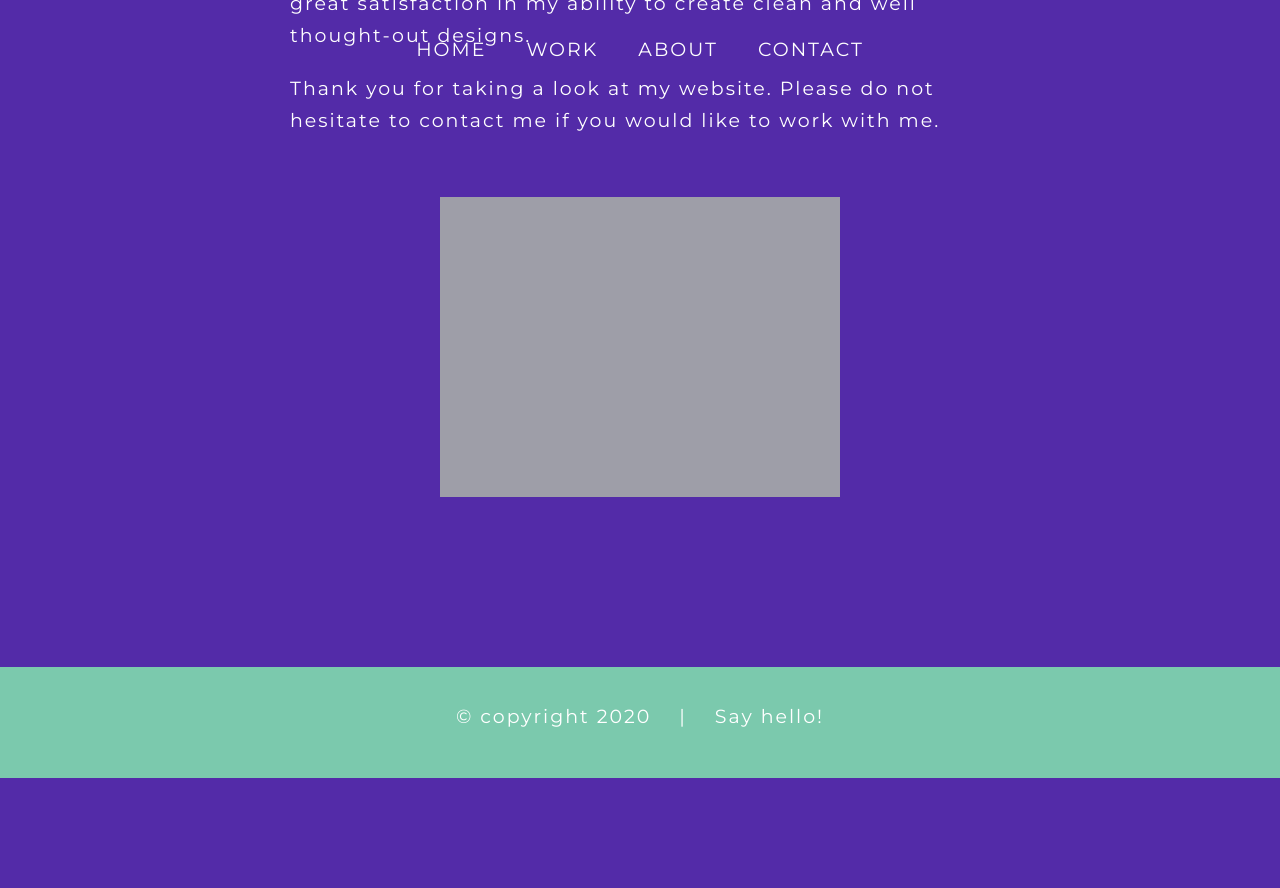
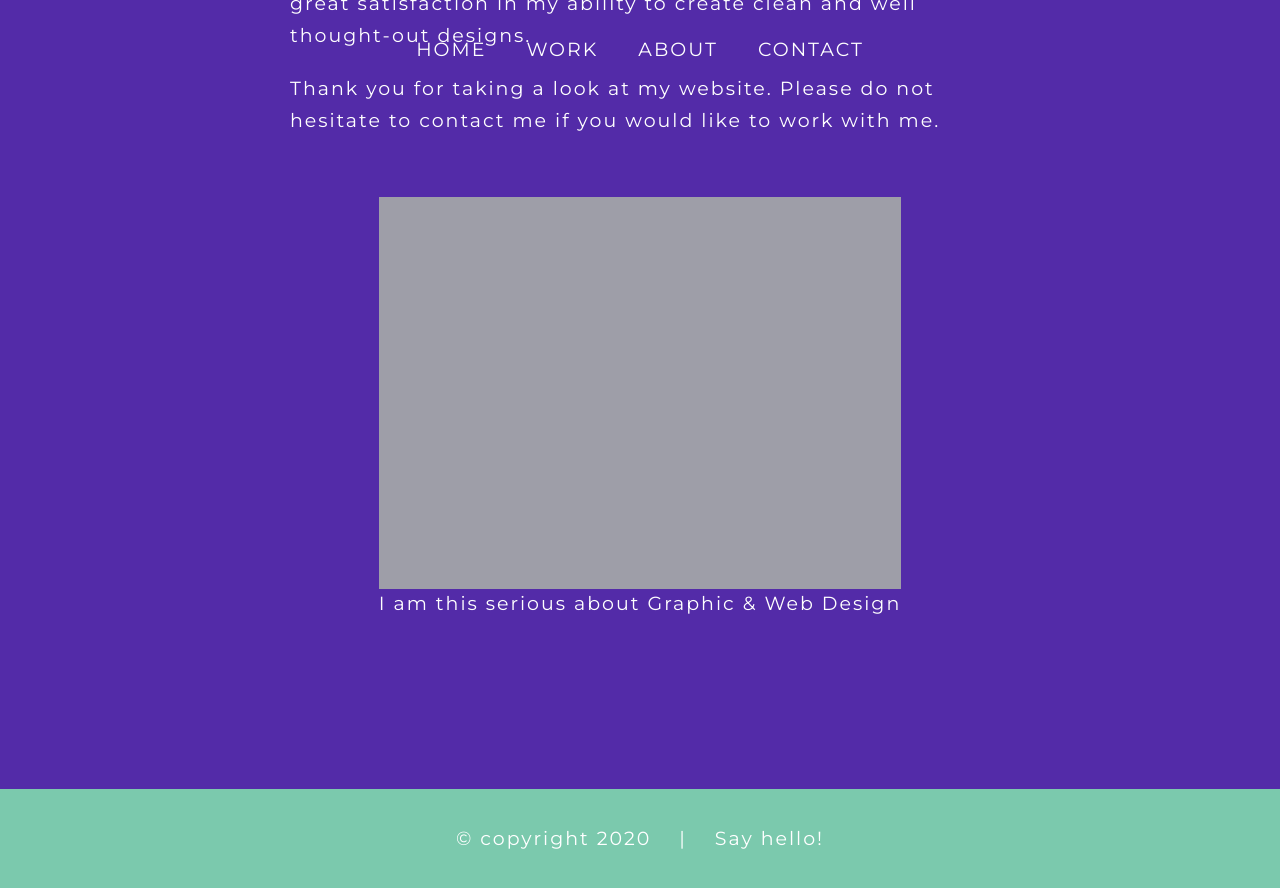
Before and after one commit to zeny11-11/jmorales, a Jekyll site: the page built from index.html, in a window 1280 px wide and 900 px high, scrolled down 3527 px. Shown: the top 888 px of the window. Built offline with Jekyll 4.4.1, drawn with Linux system fonts in a browser that asks for light colours; nearby versions of some CDN libraries; Markdown is read by kramdown in place of the engine named in the settings; before the commit the page ends 4305 px from its top, so only the background shows below that.

Commit message:
Update index.html

```diff
--- a/index.html
+++ b/index.html
@@ -271,7 +271,10 @@
 </div>
 
 <div class="about_div2">
+	<figure>
 	<img src="http://www.jacqueline-morales.com/images/JM.png" class="me text-focus-in wow" data-wow-delay="2s" />
+	<figcaption>I am this serious about Graphic & Web Design</figcaption>
+       </figure>
 </div>
 
 </section>
```
